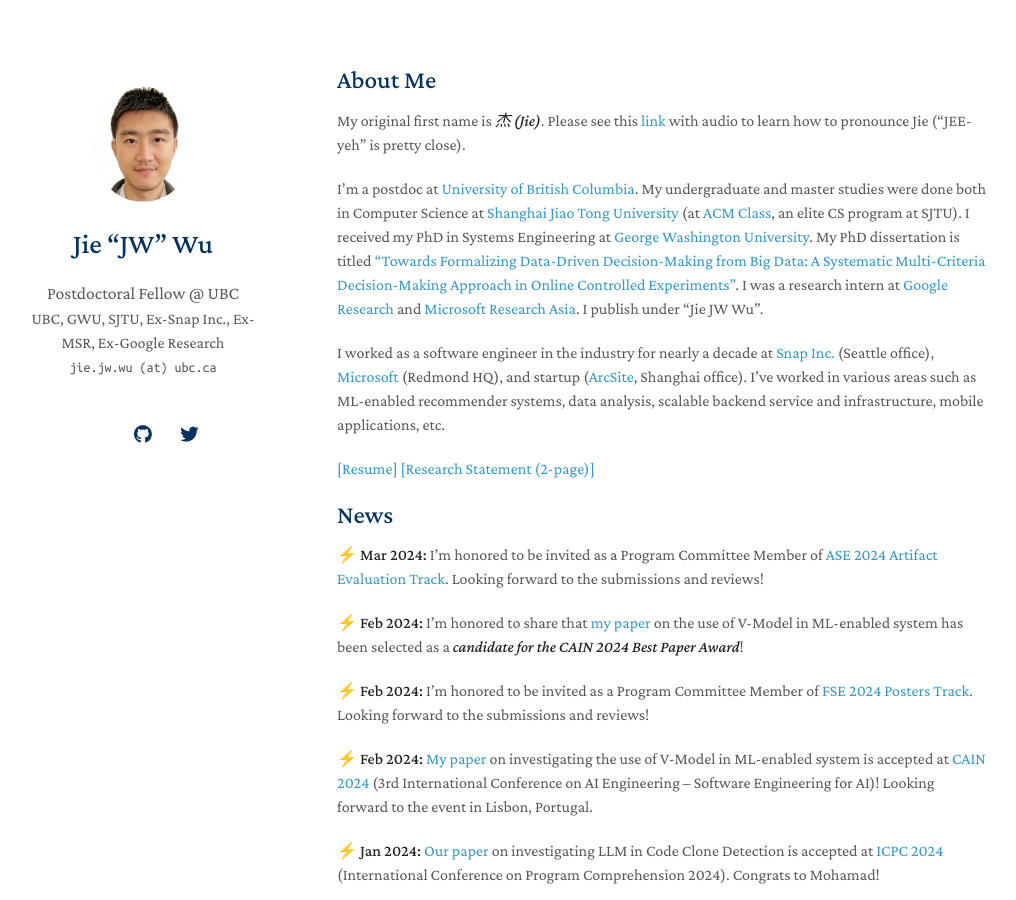
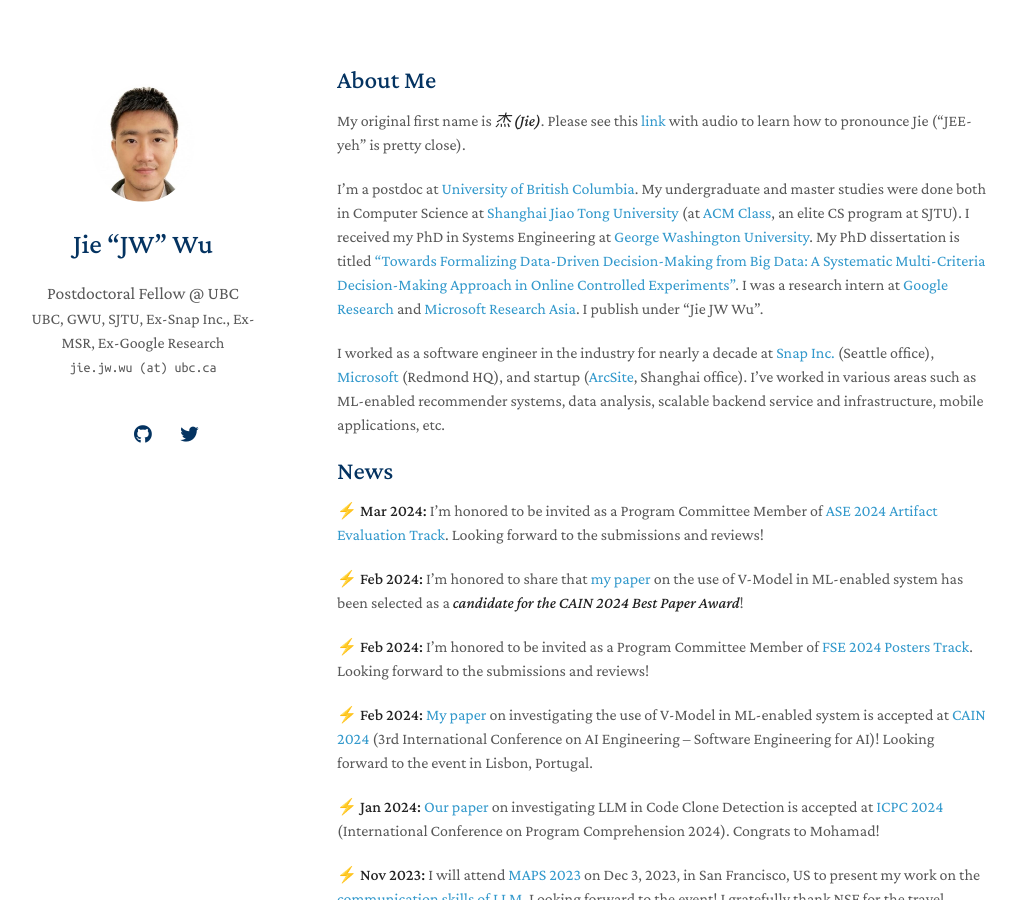
Before and after one commit to yaoyao-liu/minimal-light, a Jekyll site: the page built from index.md, in a window 1280 px wide and 900 px high. Shown: the whole window, without its empty margins (133-1149 px from the left). Built offline with Jekyll 4.4.1, drawn with Linux system fonts in a browser that asks for light colours; nearby versions of some CDN libraries; a style sheet for code colours, icons or effects is not loaded; our own code applies the rules of GitHub Pages for plain Markdown files.

Commit message:
Update index.md

```diff
--- a/index.md
+++ b/index.md
@@ -9,7 +9,6 @@
 
 I worked as a software engineer in the industry for nearly a decade at [Snap Inc.](https://snap.com/en-US) (Seattle office), [Microsoft](https://www.microsoft.com/en-us/) (Redmond HQ), and startup ([ArcSite](https://www.arcsite.com/), Shanghai office). I've worked in various areas such as ML-enabled recommender systems, data analysis, scalable backend service and infrastructure, mobile applications, etc.
 
-[[Resume]](https://jie-jw-wu.github.io/assets/ResumeJW.pdf)  [[Research Statement (2-page)]](https://jie-jw-wu.github.io/assets/research-statement-jw.pdf)
 ## News
 **⚡ Mar 2024:** I'm honored to be invited as a Program Committee Member of [ASE 2024 Artifact Evaluation Track](https://conf.researchr.org/track/ase-2024/ase-2024-artifact-evaluation-track). Looking forward to the submissions and reviews!
 
```
